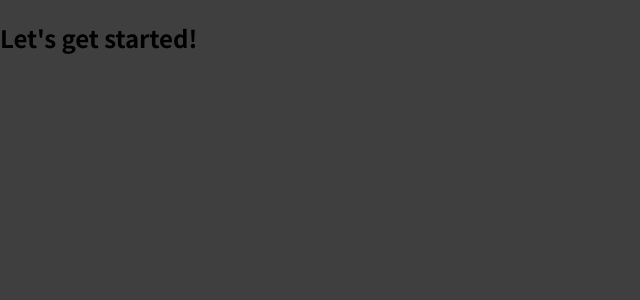
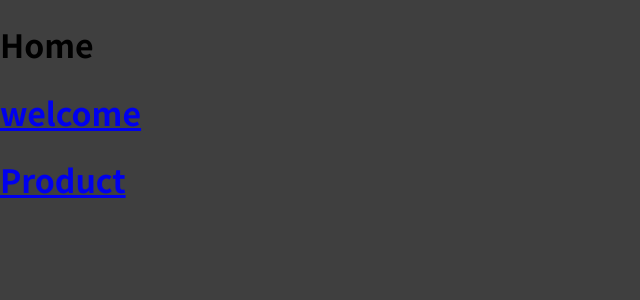
Before and after one commit to LevwTech/router-playground, a React (Create React App) app: page / in a window 1280 px wide. Shown: the top 300 px of the page, without its empty margins (0-640 px from the left). Built offline with nearby package versions, Linux system fonts and the light colour scheme.

Commit message:
added links to welcome and product pages in home page

```diff
--- a/package.json
+++ b/package.json
@@ -8,6 +8,7 @@
     "@testing-library/user-event": "^12.5.0",
     "react": "^17.0.1",
     "react-dom": "^17.0.1",
+    "react-router-dom": "^5.3.0",
     "react-scripts": "4.0.1",
     "web-vitals": "^0.2.4"
   },
--- a/src/App.js
+++ b/src/App.js
@@ -1,8 +1,14 @@
+import Welcome from "./pages/welcome";
+import Product from "./pages/Product";
+import Home from "./pages/Home";
+import { Route, Switch } from "react-router-dom";
 function App() {
   return (
-    <div>
-      <h2>Let's get started!</h2>
-    </div>
+    <Switch>
+      <Route path="/" exact component={Home} />
+      <Route path="/welcome" component={Welcome} />
+      <Route path="/products" component={Product} />
+    </Switch>
   );
 }
 
--- a/src/index.js
+++ b/src/index.js
@@ -1,6 +1,11 @@
-import ReactDOM from 'react-dom';
+import ReactDOM from "react-dom";
+import "./index.css";
+import App from "./App";
+import { BrowserRouter } from "react-router-dom";
 
-import './index.css';
-import App from './App';
-
-ReactDOM.render(<App />, document.getElementById('root'));
+ReactDOM.render(
+  <BrowserRouter>
+    <App />
+  </BrowserRouter>,
+  document.getElementById("root")
+);
--- /dev/null
+++ b/src/pages/Home.js
@@ -0,0 +1,18 @@
+import React from "react";
+import { Link } from "react-router-dom";
+
+function Home() {
+  return (
+    <React.Fragment>
+      <h1>Home</h1>
+      <Link to="/welcome">
+        <h1>welcome</h1>
+      </Link>
+      <Link to="/products">
+        <h1>Product</h1>
+      </Link>
+    </React.Fragment>
+  );
+}
+
+export default Home;
--- /dev/null
+++ b/src/pages/Product.js
@@ -0,0 +1,5 @@
+function Product() {
+  return <h1>Products</h1>;
+}
+
+export default Product;
--- /dev/null
+++ b/src/pages/welcome.js
@@ -0,0 +1,5 @@
+function Welcome() {
+  return <h1>Welcome</h1>;
+}
+
+export default Welcome;
```
Also changed, not shown: 2 other files (tests, documents, lock files or other folders).
